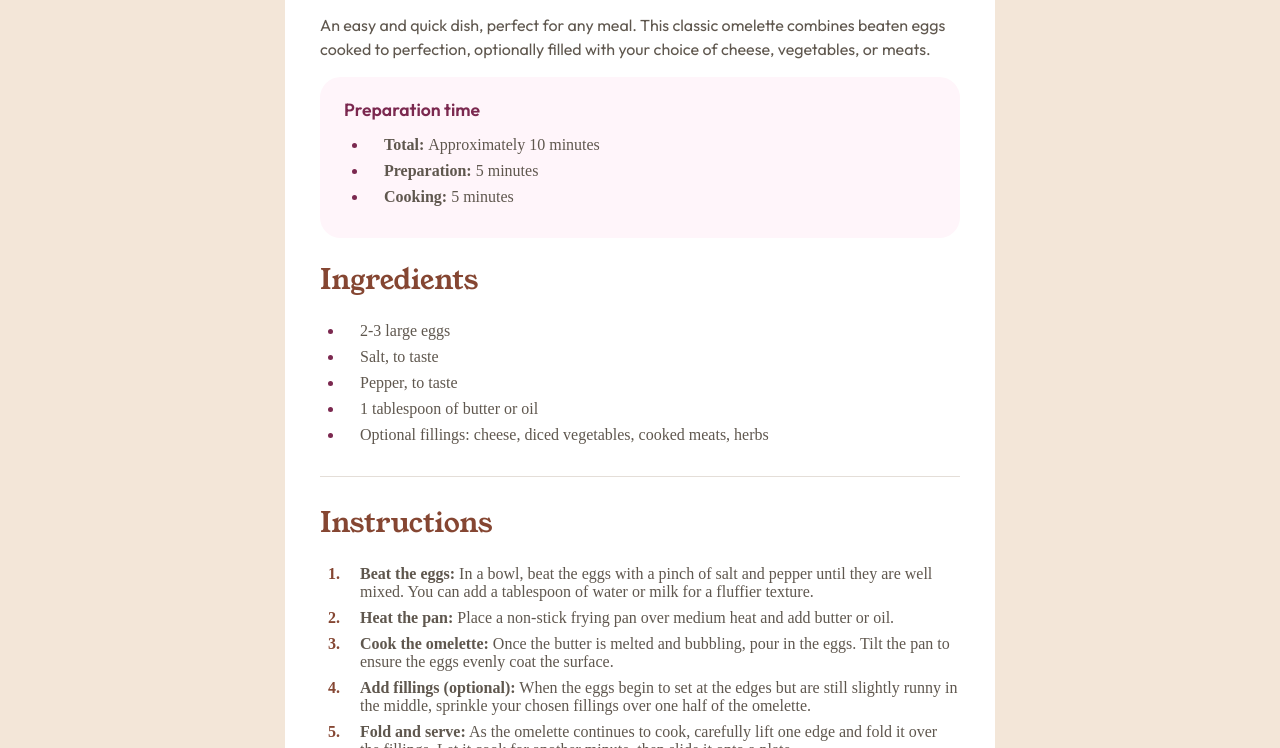
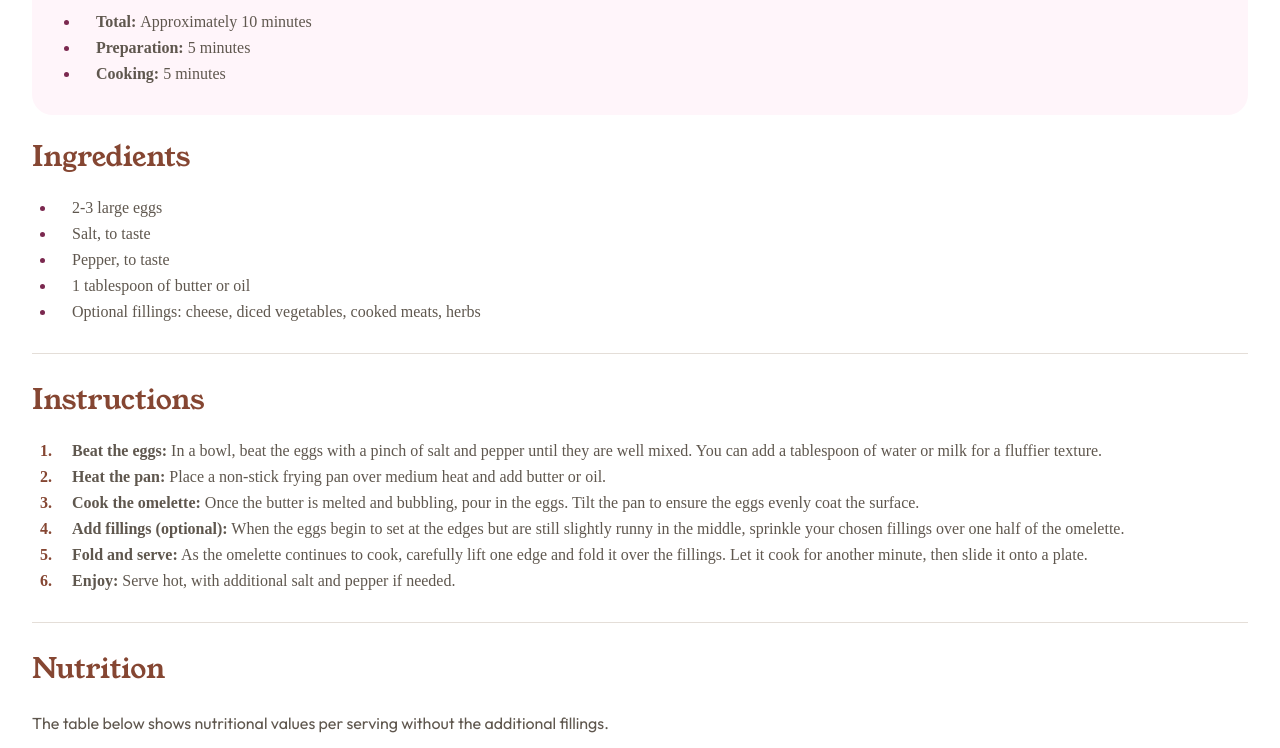
Before and after one commit to pablotrack5r3/Recipe-page, a plain HTML site: page index.html in a window 1280 px wide. Shown: the part 560-1308 px from the top of the page. Drawn offline with Linux system fonts and the light colour scheme.

Commit message:
Small changes

```diff
--- a/index.html
+++ b/index.html
@@ -10,9 +10,10 @@
 
 </head>
 <body>
-  <div class="card">
-    <img src="./assets/images/image-omelette.jpeg" alt="Omelette" class="image-omelette">
-    <div class="content">
+  <main>
+    <div class="card">
+      <img src="./assets/images/image-omelette.jpeg" alt="Omelette" class="image-omelette">
+      <div class="content">
        <p class="text-preset-1 stone-900">Simple Omelette Recipe</p>
        <p class="text-preset-4 recipe-description"> An easy and quick dish, perfect for any meal. This classic omelette combines beaten eggs cooked
         to perfection, optionally filled with your choice of cheese, vegetables, or meats.</p>
@@ -83,6 +84,7 @@
               </table>
             </div>
           </div>
-    </div>
+      </div>
+    </main>
 </body>
 </html>
--- a/style.css
+++ b/style.css
@@ -98,7 +98,7 @@ html, body {
 }
 
 ol, ul {
-  padding-left: 1.5rem;
+  padding-inline-start: clamp(1rem, 2vw, 1.5rem);
   margin: 0;
 }
 
@@ -191,7 +191,7 @@ hr{
   border-bottom: none;
 }
 
-@media (max-width: 48rem) {
+@media (min-width: 48rem) {
   .card {
     width: 100vw;
     margin: 0rem;
```
